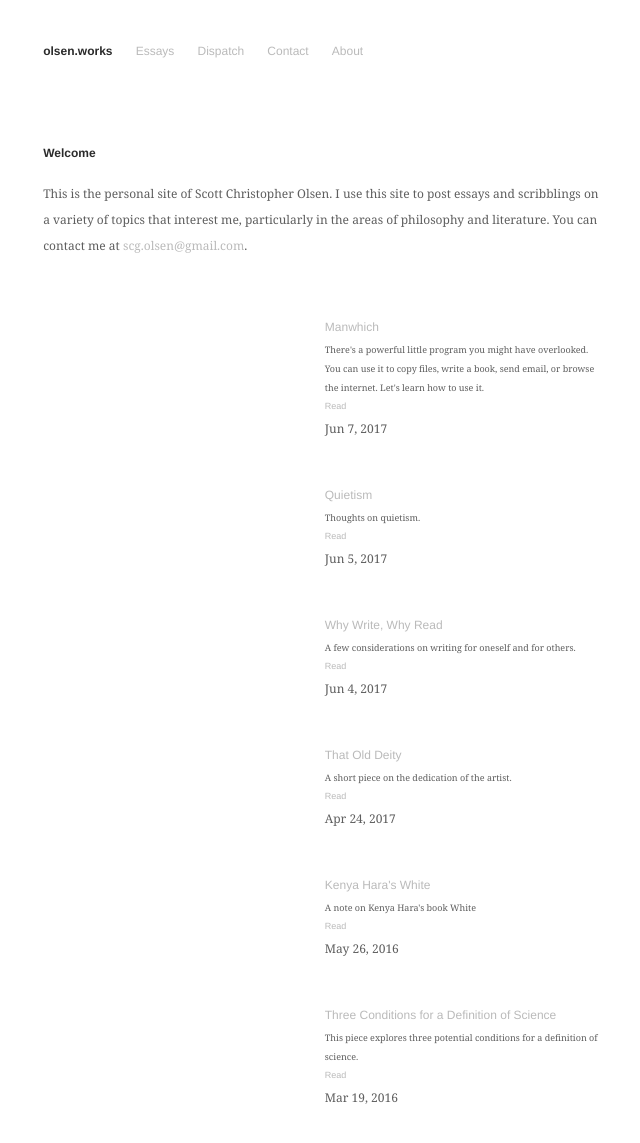
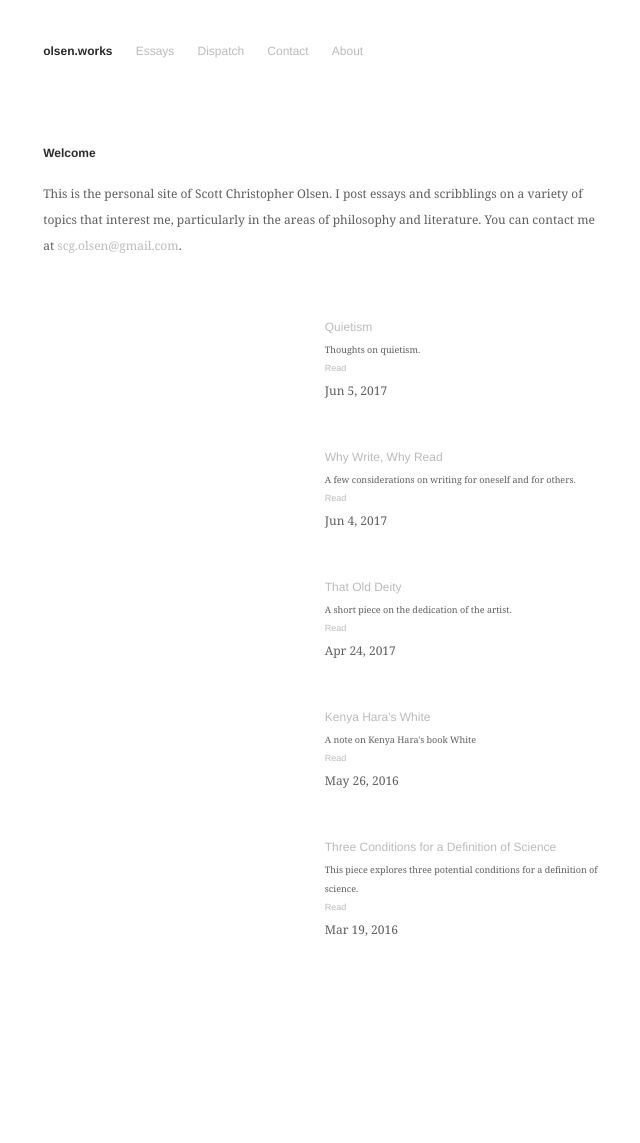
Before and after one commit to fakeolsen/scolsen.github.io, a Jekyll site: the page built from index.html, in a window 1280 px wide and 1362 px high. Shown: the top 1143 px of the window, without its empty margins (136-776 px from the left). Built offline with Jekyll 4.4.1, drawn with Linux system fonts in a browser that asks for light colours; some web fonts are replaced.

Commit message:
(Post, Content): Updated main page blurbs. Hid posts on the shell.

```diff
--- a/essays.html
+++ b/essays.html
@@ -5,7 +5,7 @@ title: "olsen.works essays"
 <div class="home">
     <div class="wrapper">
         <h1 class="page-title">Essays</h1>
-        <p class="page-description">You'll find a collection of essays I've written here. Most are likely on the subjects of writing or philosophy, though I may occasionally veer off those courses. I hope you enjoy.</p>
+        <p class="page-description">You'll find a collection of essays I've written here. Most tackle the subjects of writing or philosophy, though I may stray from those trails. I hope you enjoy.</p>
         <ul class="post-list">
               {% if site.categories.essay == null %}
               {%include 404.html %}
--- a/index.html
+++ b/index.html
@@ -15,7 +15,7 @@ hero: true
 	{%endfor%}
 	<div class="wrapper">
 		<h1 class="page-title">Welcome</h1>
-  	<p class="page-description">This is the personal site of Scott Christopher Olsen. I use this site to post essays and scribblings on a variety of topics that interest me, particularly in the areas of philosophy and literature. You can contact me at <a href="mailto:scg.olsen@gmail.com?subject=Hello, Scott">scg.olsen@gmail.com</a>.</p>
+  	<p class="page-description">This is the personal site of Scott Christopher Olsen. I post essays and scribblings on a variety of topics that interest me, particularly in the areas of philosophy and literature. You can contact me at <a href="mailto:scg.olsen@gmail.com?subject=Hello, Scott">scg.olsen@gmail.com</a>.</p>
 		<ul class="post-list">
 		{% for post in site.posts %}
 		{% if post.render contains 'normal' and post.language == 'en' %}
--- a/notes.html
+++ b/notes.html
@@ -5,7 +5,7 @@ title: "olsen.works notes"
 <div class="home">
         <div class="wrapper">
               <h1 class="page-title">Dispatch</h1>
-              <p class="page-description">This page contains dispatches. Dispatches are (usually) shorter, casual thoughts or observations on a particular topic or text: a blog in miniature. I hope they support your own thinking and examinations. Let me know.</p>
+              <p class="page-description">This page contains casual thoughts and observations. It is a blog in miniature. I hope it stirs thoughts and prompts examinations. Let me know.</p>
                       {% if site.categories.note == null %}
                       {%include 404.html %}
                       {% else %}
--- a/shell.html
+++ b/shell.html
@@ -1,7 +1,7 @@
 ---
 layout: default
 title: "Digital Gamera: Learning the Shell"
-render: project
+render: none
 abstract: There's a powerful little program you might have overlooked. You can use it to copy files, write a book, send email, or browse the internet. Let's learn how to use it.
 ---
 <div class="home">
```
Also changed, not shown: _posts/2017-06-08-shell-one-manwhich.md (+1 -1 lines).
